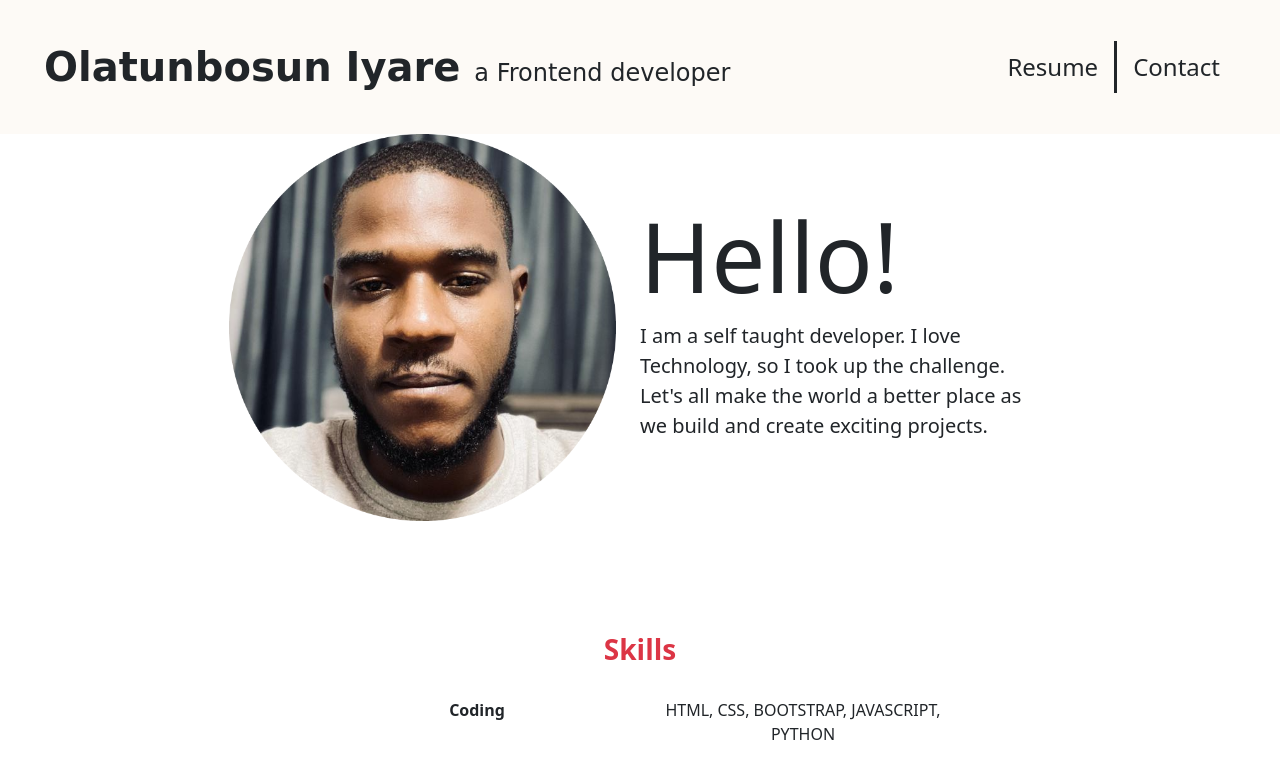
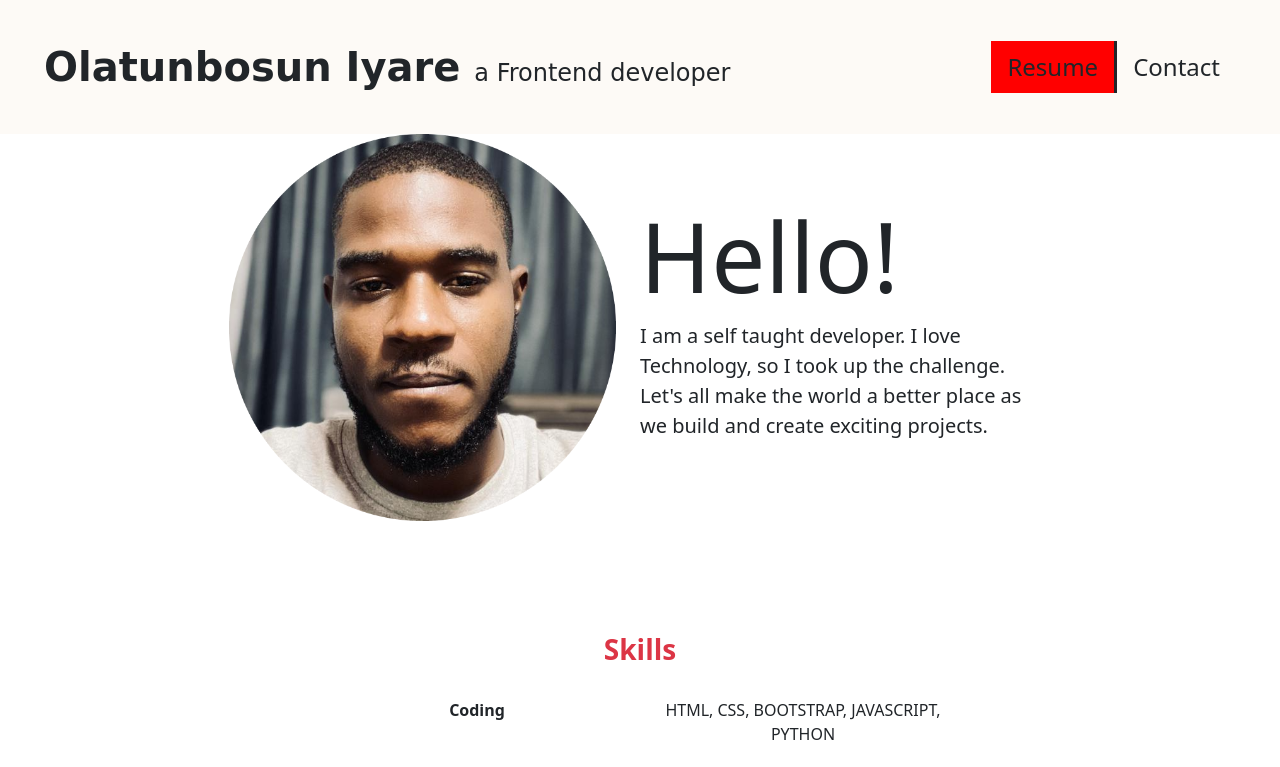
Before and after one commit to olatunbosun-iyare/RESUME, a plain HTML site: page index.html in a window 1280 px wide. In both pictures the pointer is over the link "Resume". Shown: the top 767 px of the page. Drawn offline with nearby package versions, Linux system fonts and the light colour scheme; a web font is replaced by a local one.

Commit message:
Add styling to Navigation Link

```diff
--- a/css/styles.css
+++ b/css/styles.css
@@ -25,8 +25,8 @@ header{
   border-right-width: 3px;
 }
 
-.nav-link:hover{
-  color:red;
+.nav-item a:hover{
+  background-color: red;
 }
 /* introduction Section */
 
@@ -66,6 +66,7 @@ footer {
 
 .fa-angle-double-up{
   font-size: 3rem;
+  color: red;
 }
 
 .go-up{
```
